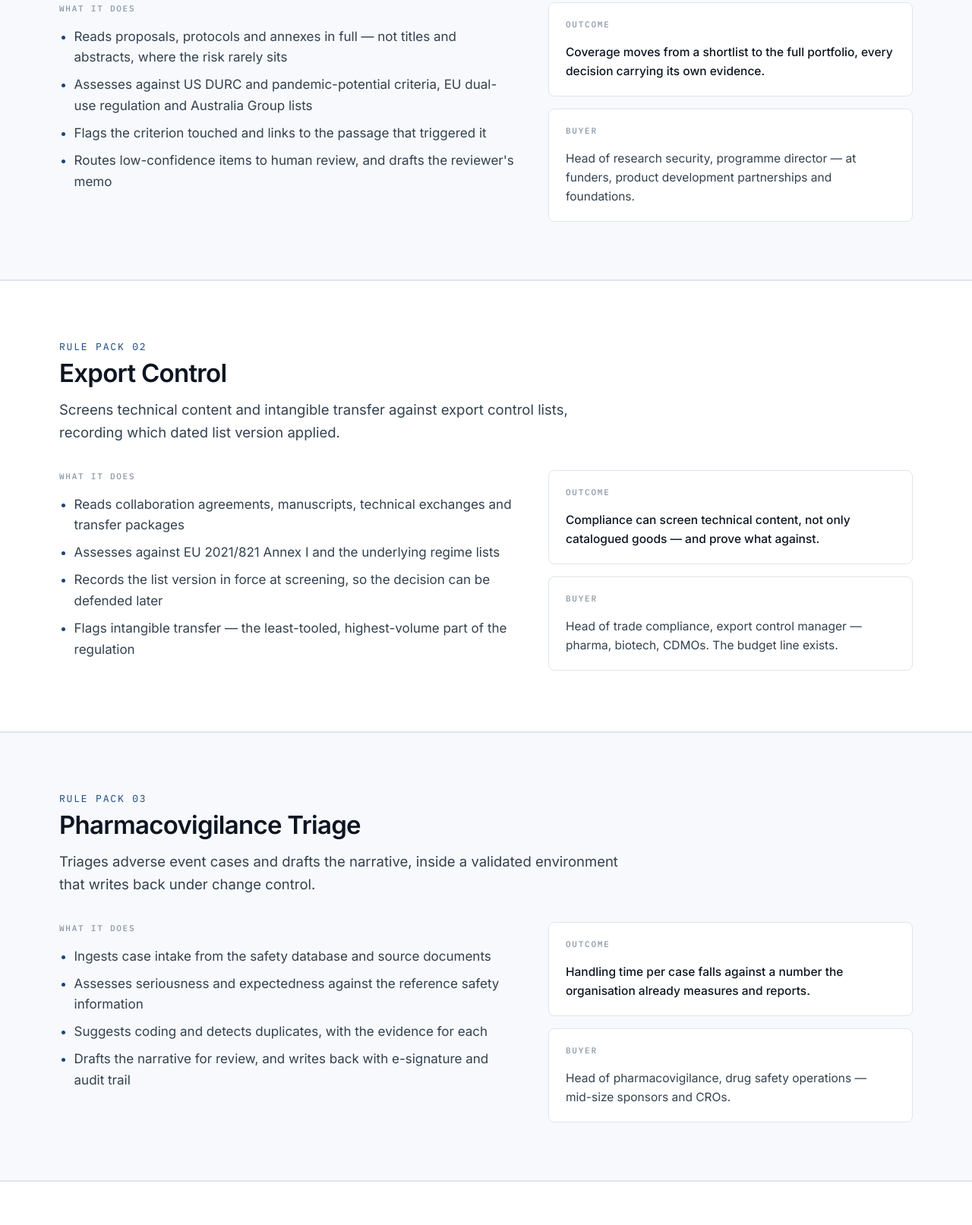
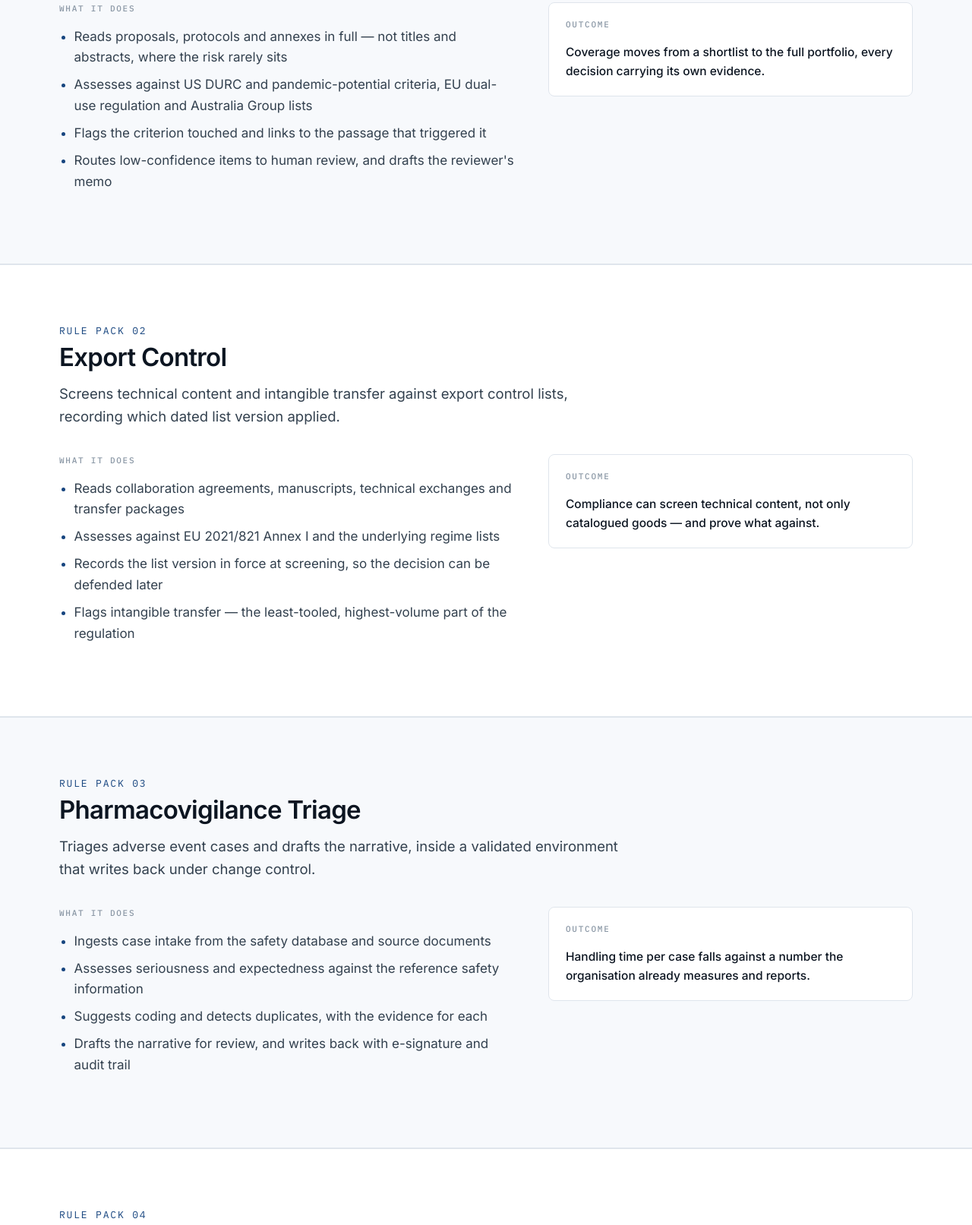
Before and after one commit to Jyotirmoy-Bhardwaj/Hridhaan, a plain HTML site: page use-cases.html in a window 1280 px wide. Shown: the part 839-2452 px from the top of the page at 76% size. Drawn offline with Linux system fonts and the light colour scheme.

Commit message:
Remove the Buyer boxes from the use cases page
Five boxes naming the target role for each rule pack — head of
research security, head of trade compliance, QA director. That is
go-to-market notes, the same category as the priority labels removed
earlier. A visitor does not need to be told which persona they are.

Each pack is now what it does and the outcome.

Co-Authored-By: Claude Opus 5 <noreply@anthropic.com>

```diff
--- a/use-cases.html
+++ b/use-cases.html
@@ -119,10 +119,6 @@
           <h4>Outcome</h4>
           <p class="out">Coverage moves from a shortlist to the full portfolio, every decision carrying its own evidence.</p>
         </div>
-        <div class="box">
-          <h4>Buyer</h4>
-          <p>Head of research security, programme director — at funders, product development partnerships and foundations.</p>
-        </div>
       </div>
     </div>
   </div>
@@ -154,10 +150,6 @@
         <div class="box">
           <h4>Outcome</h4>
           <p class="out">Compliance can screen technical content, not only catalogued goods — and prove what against.</p>
-        </div>
-        <div class="box">
-          <h4>Buyer</h4>
-          <p>Head of trade compliance, export control manager — pharma, biotech, CDMOs. The budget line exists.</p>
         </div>
       </div>
     </div>
@@ -191,10 +183,6 @@
           <h4>Outcome</h4>
           <p class="out">Handling time per case falls against a number the organisation already measures and reports.</p>
         </div>
-        <div class="box">
-          <h4>Buyer</h4>
-          <p>Head of pharmacovigilance, drug safety operations — mid-size sponsors and CROs.</p>
-        </div>
       </div>
     </div>
   </div>
@@ -227,10 +215,6 @@
           <h4>Outcome</h4>
           <p class="out">Investigations close faster, and the reasoning remains reconstructable at inspection years later.</p>
         </div>
-        <div class="box">
-          <h4>Buyer</h4>
-          <p>QA director, head of quality — manufacturers and CDMOs.</p>
-        </div>
       </div>
     </div>
   </div>
@@ -261,10 +245,6 @@
         <div class="box">
           <h4>Outcome</h4>
           <p class="out">Avoidable deficiency letters are caught internally, where they cost days rather than months.</p>
-        </div>
-        <div class="box">
-          <h4>Buyer</h4>
-          <p>Head of regulatory operations — sponsors and regulatory affairs.</p>
         </div>
       </div>
     </div>
```
